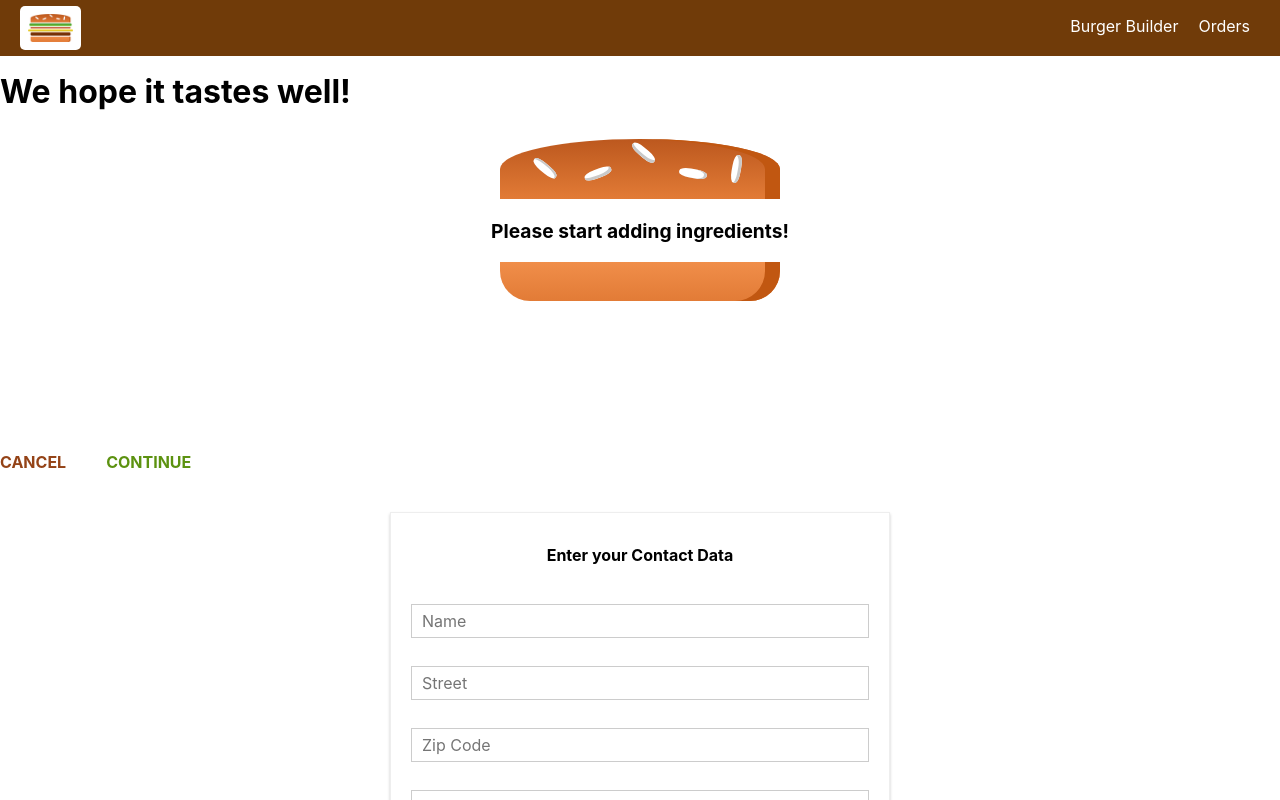
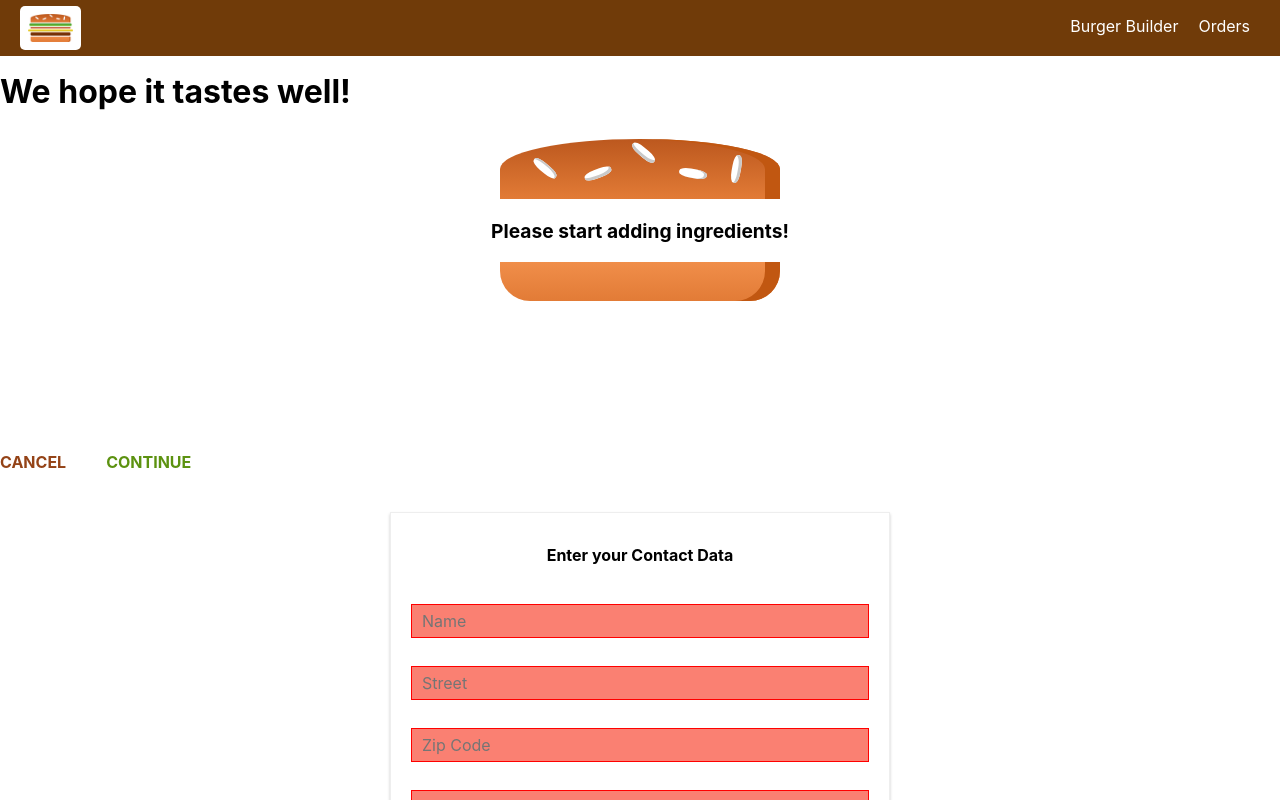
Before and after one commit to AleksandarVasilevski/burger-builder, a React (Create React App) app: page /checkout in a window 1280 px wide. Both pictures are taken after a click on the button "CONTINUE". Shown: the top 800 px of the page. Built offline with nearby package versions, Linux system fonts and the light colour scheme.

Commit message:
added form validation

```diff
--- a/src/components/UI/Button/Button.js
+++ b/src/components/UI/Button/Button.js
@@ -6,6 +6,7 @@ import classes from './Button.module.css';
 const button = (props) => (
     <button
         className={[classes.Button, classes[props.btnType]].join(' ')}
+        disabled={props.disabled}
         onClick={props.clicked}>
             {props.children}
     </button>
--- a/src/components/UI/Button/Button.module.css
+++ b/src/components/UI/Button/Button.module.css
@@ -15,6 +15,11 @@
     padding-left: 0;
 }
 
+.Button:disabled {
+    color: #ccc;
+    cursor: not-allowed;
+}
+
 .Success {
     color: #5C9210;
 }
--- a/src/components/UI/Input/Input.js
+++ b/src/components/UI/Input/Input.js
@@ -4,10 +4,15 @@ import classes from './Input.module.css';
 
 const input = (props) => {
   let inputElement = null;
+  const inputClasses = [classes.InputElement];
+
+  if(props.invalid && props.shouldValidate){
+    inputClasses.push(classes.Invalid);
+  }
 
   switch (props.elementType) {
     case ('input'):
-      inputElement = <input className={classes.InputElement} {...props.elementConfig} value={props.value} onChange={props.changed}/>;
+      inputElement = <input className={inputClasses.join(' ')} {...props.elementConfig} value={props.value} onChange={props.changed}/>;
       break;
     case ('textarea'):
       inputElement = <textarea className={classes.InputElement} {...props.elementConfig} value={props.value} onChange={props.changed}/>;
@@ -20,7 +25,7 @@ const input = (props) => {
       </select>;
       break;
     default:
-      inputElement = <input className={classes.InputElement} {...props.elementConfig} value={props.value} onChange={props.changed}/>;
+      inputElement = <input className={inputClasses} {...props.elementConfig} value={props.value} onChange={props.changed}/>;
 
   }
 
--- a/src/components/UI/Input/Input.module.css
+++ b/src/components/UI/Input/Input.module.css
@@ -25,3 +25,8 @@
   outline: none;
   background-color: #ccc;
 }
+
+.Invalid {
+  border: 1px solid red;
+  background-color: salmon;
+}
--- a/src/containers/Checkout/ContactData/ContactData.js
+++ b/src/containers/Checkout/ContactData/ContactData.js
@@ -15,7 +15,11 @@ class ContactData extends Component {
           type: 'text',
           placeholder: 'Name'
         },
-        value: ''
+        value: '',
+        validation: {
+          required: true
+        },
+        valid: false
       },
       street: {
         elementType: 'input',
@@ -23,7 +27,11 @@ class ContactData extends Component {
           type: 'text',
           placeholder: 'Street'
         },
-        value: ''
+        value: '',
+        validation: {
+          required: true
+        },
+        valid: false
       },
       zipCode: {
         elementType: 'input',
@@ -31,7 +39,13 @@ class ContactData extends Component {
           type: 'text',
           placeholder: 'Zip Code'
         },
-        value: ''
+        value: '',
+        validation: {
+          required: true,
+          minLength: 5,
+          maxLength: 5
+        },
+        valid: false
       },
       country: {
         elementType: 'input',
@@ -39,7 +53,11 @@ class ContactData extends Component {
           type: 'text',
           placeholder: 'Country'
         },
-        value: ''
+        value: '',
+        validation: {
+          required: true
+        },
+        valid: false
       },
       email: {
         elementType: 'input',
@@ -47,7 +65,11 @@ class ContactData extends Component {
           type: 'email',
           placeholder: 'E-Mail'
         },
-        value: ''
+        value: '',
+        validation: {
+          required: true
+        },
+        valid: false
       },
       deliveryMethod: {
         elementType: 'select',
@@ -57,7 +79,9 @@ class ContactData extends Component {
               {value: 'cheapest', displayValue: 'Cheapest'},
             ]
         },
-        value: ''
+        value: '',
+        validation: {},
+        valid: true
       },
     },
     loading: false
@@ -65,10 +89,15 @@ class ContactData extends Component {
 
   orderHandler = (e) => {
     e.preventDefault();
-        this.setState({loading: true});
+    this.setState({loading: true});
+    const formData = {};
+    for (let formElementIdentifier in this.state.orderForm){
+      formData[formElementIdentifier] = this.state.orderForm[formElementIdentifier].value;
+    }
     const order = {
       ingredients: this.props.ingredients,
       price: this.props.totalPrice,
+      orderData: formData
     }
     axios.post('/orders.json', order)
       .then(response => {
@@ -80,12 +109,33 @@ class ContactData extends Component {
       });
   }
 
+  checkValidity(value, rules){
+    let isValid = true;
+    if (rules.required){
+      isValid = value.trim() !== '' && isValid;
+    }
+    if (rules.minLength){
+      isValid = value.length >= rules.minLength && isValid;
+    }
+    if(rules.maxLength){
+      isValid = value.length <= rules.maxLength && isValid;
+    }
+    return isValid;
+  }
+
   inputChangeHandler = (e, inputIdentifier) => {
     const updatedOrderForm = {...this.state.orderForm};
     const updatedFormElement = {...updatedOrderForm[inputIdentifier]};
     updatedFormElement.value = e.target.value;
+    updatedFormElement.valid = this.checkValidity(updatedFormElement.value, updatedFormElement.validation)
     updatedOrderForm[inputIdentifier] = updatedFormElement;
-    this.setState({orderForm: updatedOrderForm});
+
+    const formIsValid = true;
+    for (let inputIdentifier in updatedOrderForm) {
+      formIsValid = updatedOrderForm[inputIdentifier].valid && formIsValid;
+    }
+
+    this.setState({orderForm: updatedOrderForm, formIsValid: formIsValid});
   }
 
   render(){
@@ -97,16 +147,18 @@ class ContactData extends Component {
       });
     }
     let form = (
-      <form>
+      <form onSubmit={this.orderHandler}>
         {formElementsArray.map(formElement => (
           <Input
             key={formElement.id}
             elementType={formElement.config.elementType}
             elementConfig={formElement.config.elementConfig}
             value={formElement.config.value}
+            invalid={!formElement.config.valid}
+            shouldValidate={formElement.config.validation}
             changed={(e) => this.inputChangeHandler(e, formElement.id)}/>
         ))}
-        <Button btnType="Success" clicked={this.orderHandler}>ORDER</Button>
+        <Button btnType="Success" disabled={!this.state.formIsValid} clicked={this.orderHandler}>ORDER</Button>
       </form>);
     if(this.state.loading) {
       form = <Spinner />
```
